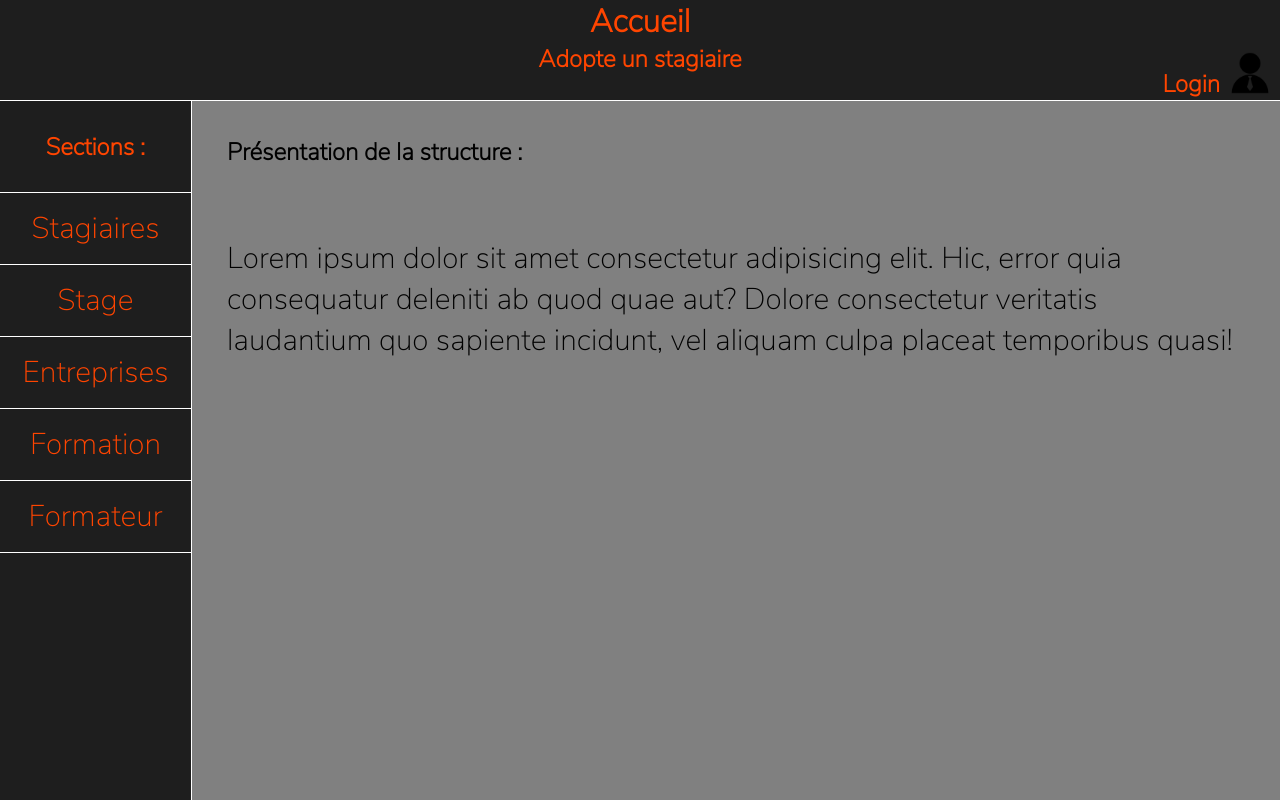
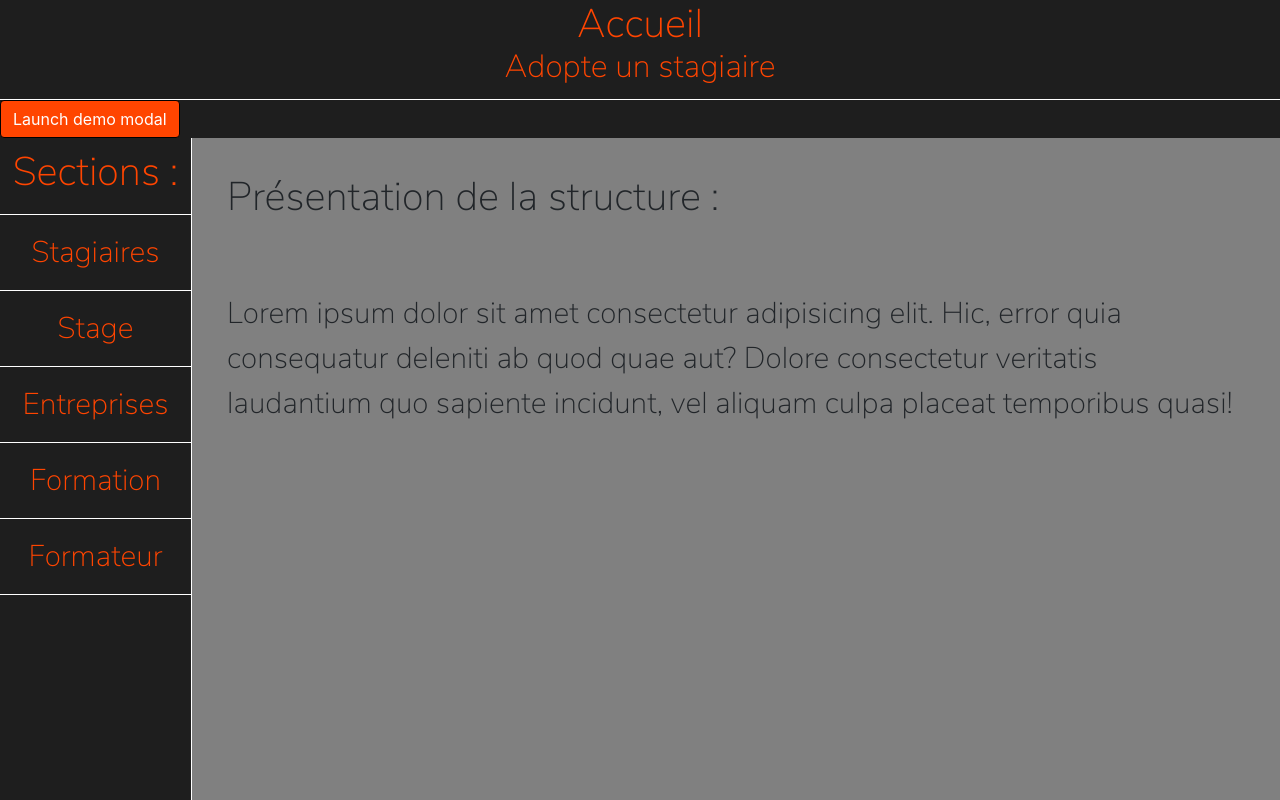
Before and after one commit to Svenja-IX/adopteunstagiaire, a plain HTML site: page index.html in a window 1280 px wide. Shown: the top 800 px of the page. Drawn offline with nearby package versions, Linux system fonts and the light colour scheme.

Commit message:
add bootstrap

```diff
--- a/index.html
+++ b/index.html
@@ -4,14 +4,40 @@
     <meta charset="UTF-8">
     <meta name="viewport" content="width=device-width, initial-scale=1.0">
     <title>Accueil - Adopte un stagiaire.com</title>
+    <link rel="stylesheet" href="https://stackpath.bootstrapcdn.com/bootstrap/4.4.1/css/bootstrap.min.css" integrity="sha384-Vkoo8x4CGsO3+Hhxv8T/Q5PaXtkKtu6ug5TOeNV6gBiFeWPGFN9MuhOf23Q9Ifjh" crossorigin="anonymous">
     <link rel="stylesheet" href="style.css">
 </head>
 <body>
     <header>
 <h1>Accueil</h1>
-<div id='adopte-button'><h2><a href="index.html">Adopte un stagiaire</a></h2><div id="button-login"><a href="#"><h2>Login</h2><img src="styles/person.png"></a></div></div>
+<h2><a href="index.html">Adopte un stagiaire</a></h2>
 
     </header>
+    <!-- Button trigger modal -->
+<button type="button" class="btn btn-primary" data-toggle="modal" data-target="#exampleModal">
+    Launch demo modal
+  </button>
+
+  <!-- Modal -->
+  <div class="modal fade" id="exampleModal" tabindex="-1" role="dialog" aria-labelledby="exampleModalLabel" aria-hidden="true">
+    <div class="modal-dialog" role="document">
+      <div class="modal-content">
+        <div class="modal-header">
+          <h5 class="modal-title" id="exampleModalLabel">Modal title</h5>
+          <button type="button" class="close" data-dismiss="modal" aria-label="Close">
+            <span aria-hidden="true">&times;</span>
+          </button>
+        </div>
+        <div class="modal-body">
+          ...
+        </div>
+        <div class="modal-footer">
+          <button type="button" class="btn btn-secondary" data-dismiss="modal">Close</button>
+          <button type="button" class="btn btn-primary">Save changes</button>
+        </div>
+      </div>
+    </div>
+  </div>
     <main>
         <aside>
             <h1>Sections :</h1>
@@ -29,5 +55,9 @@
     <footer>
 <h1>Footer</h1>
     </footer>
+    <script src="https://code.jquery.com/jquery-3.4.1.slim.min.js" integrity="sha384-J6qa4849blE2+poT4WnyKhv5vZF5SrPo0iEjwBvKU7imGFAV0wwj1yYfoRSJoZ+n" crossorigin="anonymous"></script>
+    <script src="https://cdn.jsdelivr.net/npm/popper.js@1.16.0/dist/umd/popper.min.js" integrity="sha384-Q6E9RHvbIyZFJoft+2mJbHaEWldlvI9IOYy5n3zV9zzTtmI3UksdQRVvoxMfooAo" crossorigin="anonymous"></script>
+    <script src="https://stackpath.bootstrapcdn.com/bootstrap/4.4.1/js/bootstrap.min.js" integrity="sha384-wfSDF2E50Y2D1uUdj0O3uMBJnjuUD4Ih7YwaYd1iqfktj0Uod8GCExl3Og8ifwB6" crossorigin="anonymous"></script>
+    <script src="script.js"></script>
 </body>
 </html>
--- /dev/null
+++ b/script.js
@@ -0,0 +1,3 @@
+$('#exemplemodal').on('shown.bs.modal', function () {
+    $('#myInput').trigger('focus')
+  })
--- a/style.css
+++ b/style.css
@@ -36,26 +36,24 @@ header h1 {
     margin: 0;
     text-align: center;
 }
-#adopte-button {
-    width: 100%;
-    display: flex;
-    color: orangered;
+header h2 {
+    text-align: center;
 }
-#adopte-button h2:nth-child(1) {
-    width: auto;
-    margin: auto;
+.btn-primary {
+    background-color: orangered;
+    border-color: black;
+    transition: 0.5s;
 }
-#button-login h2 {
-    width: auto;
-    position: absolute;
-    right: 60px;
-    top: 68px;
+.btn-primary:hover {
+    background-color: grey;
+    border-color: black;
+    transition: 0.5s;
 }
-#button-login img {
-    width: 60px;
-    height: 60px;
-    position: absolute;
-    right: 0;
+.btn-primary:focus {
+    background-color: white;
+    color: black;
+    border-color: black;
+    box-shadow: none;
 }
 main {
     height: 950px;
```
